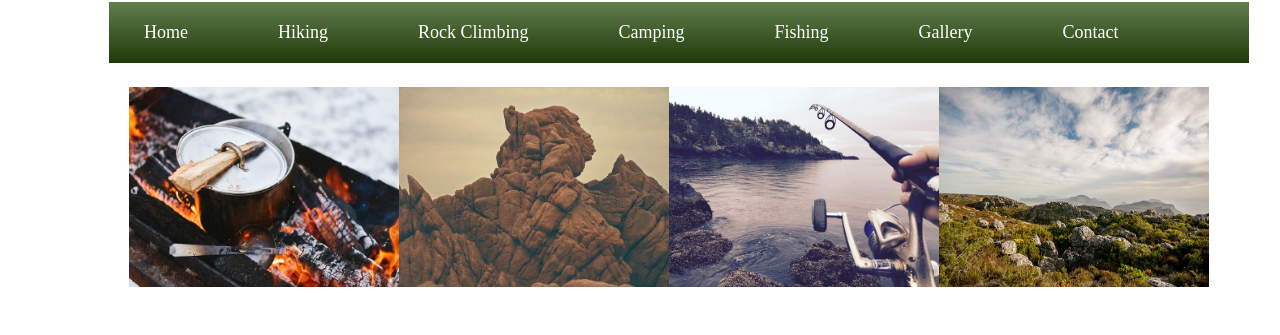
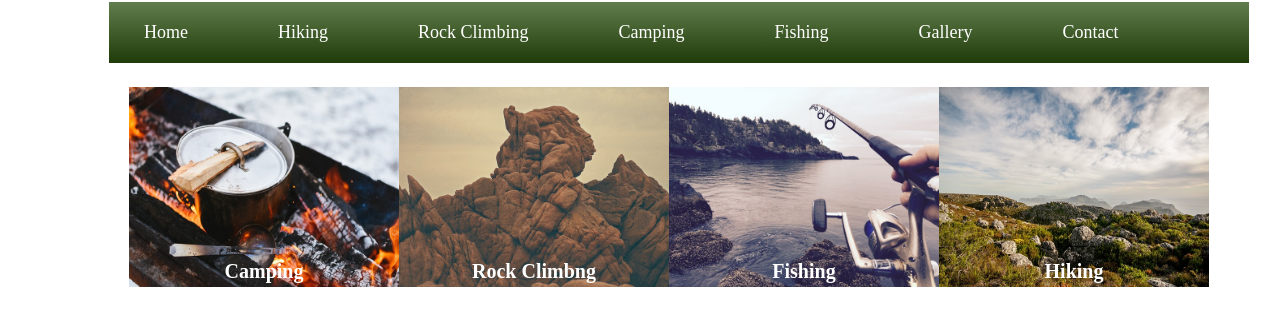
Before and after one commit to KhuanitaBright/CSS-Grid-Example, a plain HTML site: page index.html in a window 1280 px wide. Shown: the part 211-546 px from the top of the page. Drawn offline with Linux system fonts and the light colour scheme.

Commit message:
Update index.html

```diff
--- a/index.html
+++ b/index.html
@@ -321,6 +321,11 @@
   color: white;
  }
 
+  a h5 {
+    font-size: 20px;
+    margin-top: -30px;
+    color: #fff;
+  }
 
     </style>
 
@@ -366,16 +371,13 @@
 
         <ul id="ul">
 
-          <li id="li"><a href="#camp"><img src="Images/camp/alexey-ruban-98474.jpg" alt="camp" height="200" width="270"></a></li>
-              <li id="li"><a href="#rock"><img src="Images/Rock/ferhat-deniz-fors-39654.jpg" alt="camp" height="200" width="270"></a></li>
-               <li id="li"><a href="#fish"><img src="Images/fish/alan-bishop-49711.jpg" alt="camp" height="200" width="270"></a></li>
-                        <li id="li"><a href="#hike"><img src="Images/hike/scott-webb-18686.jpg" alt="camp" height="200" width="270"></a></li>
+          <li id="li"><a href="#camp"><img src="Images/camp/alexey-ruban-98474.jpg" alt="camp" height="200" width="270"> <h5>Camping</h5> </a></li>
 
-                        <!-- <li id="li"><a href="#"><img src="Images/fish/alan-bishop-49711.jpg" alt="camp" height="100" width="120"></a></li>
-                         <li id="li"><a href="#"><img src="Images/hike/scott-webb-18686.jpg" alt="camp" height="100" width="120"></a></li> -->
-                         <!-- <li id="li"><a href="#"><img src="Images/camp/camping.jpg" alt="camp" height="100" width="120"></a></li>
-                            <li id="li"><a href="#"><img src="Images/camp/alexey-ruban-98474.jpg" alt="camp" height="100" width="120"></a></li>
-                              <li id="li"><a href="#"><img src="Images/fish/alan-bishop-49711.jpg" alt="camp" height="100" width="120"></a></li> -->
+              <li id="li"><a href="#rock"><img src="Images/Rock/ferhat-deniz-fors-39654.jpg" alt="camp" height="200" width="270"><h5>Rock Climbng</h5></a></li>
+
+                <li id="li"><a href="#fish"><img src="Images/fish/alan-bishop-49711.jpg" alt="camp" height="200" width="270"><h5>Fishing</h5></a></li>
+
+                  <li id="li"><a href="#hike"><img src="Images/hike/scott-webb-18686.jpg" alt="camp" height="200" width="270"><h5>Hiking</h5></a></li>
 
         </ul>
 
```
